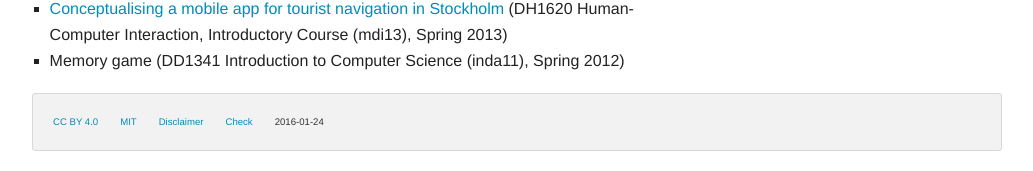
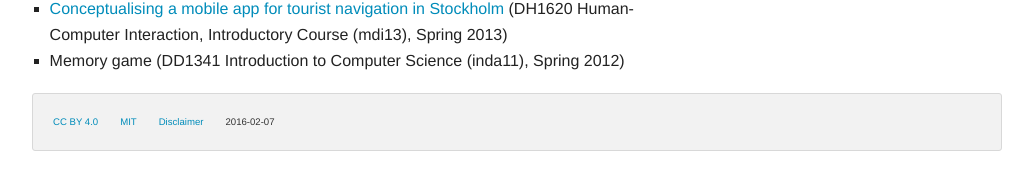
Before and after one commit to hlilje/kth-homepage, a PHP site: page / in a window 1280 px wide. Shown: the part 1030-1201 px from the top of the page, without its empty margins (123-1156 px from the left). Run offline with PHP 8.4, Linux system fonts and the light colour scheme.

Commit message:
Remove check link

```diff
--- a/index.php
+++ b/index.php
@@ -95,8 +95,7 @@
             <li><small><a href="https://creativecommons.org/licenses/by/4.0/">CC BY 4.0</a></small></li>
             <li><small><a href="https://opensource.org/licenses/MIT">MIT</a></small></li>
             <li><small><a href="https://www.kth.se/en/gemensamt/disclaimer/disclaimer-for-personliga-webbsidor-1.62633">Disclaimer</a></small></li>
-            <li><small><a href="https://validator.w3.org/nu/?doc=http%3A%2F%2Fwww.csc.kth.se%2F~hlilje%2F">Check</a></small></li>
-            <li><small><time datetime="2016-01-24">2016-01-24</time></small></li>
+            <li><small><time datetime="2016-02-07">2016-02-07</time></small></li>
           </ul>
         </footer>
       </div>
```
